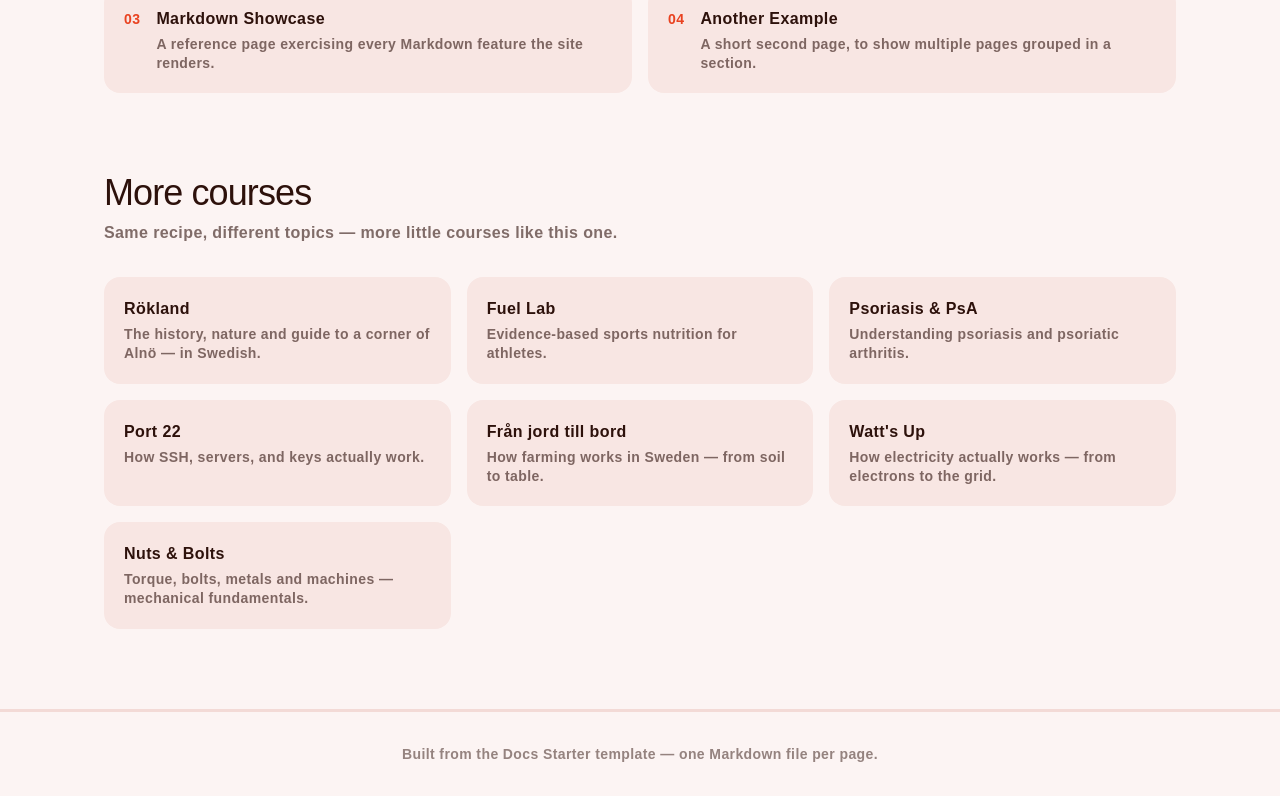
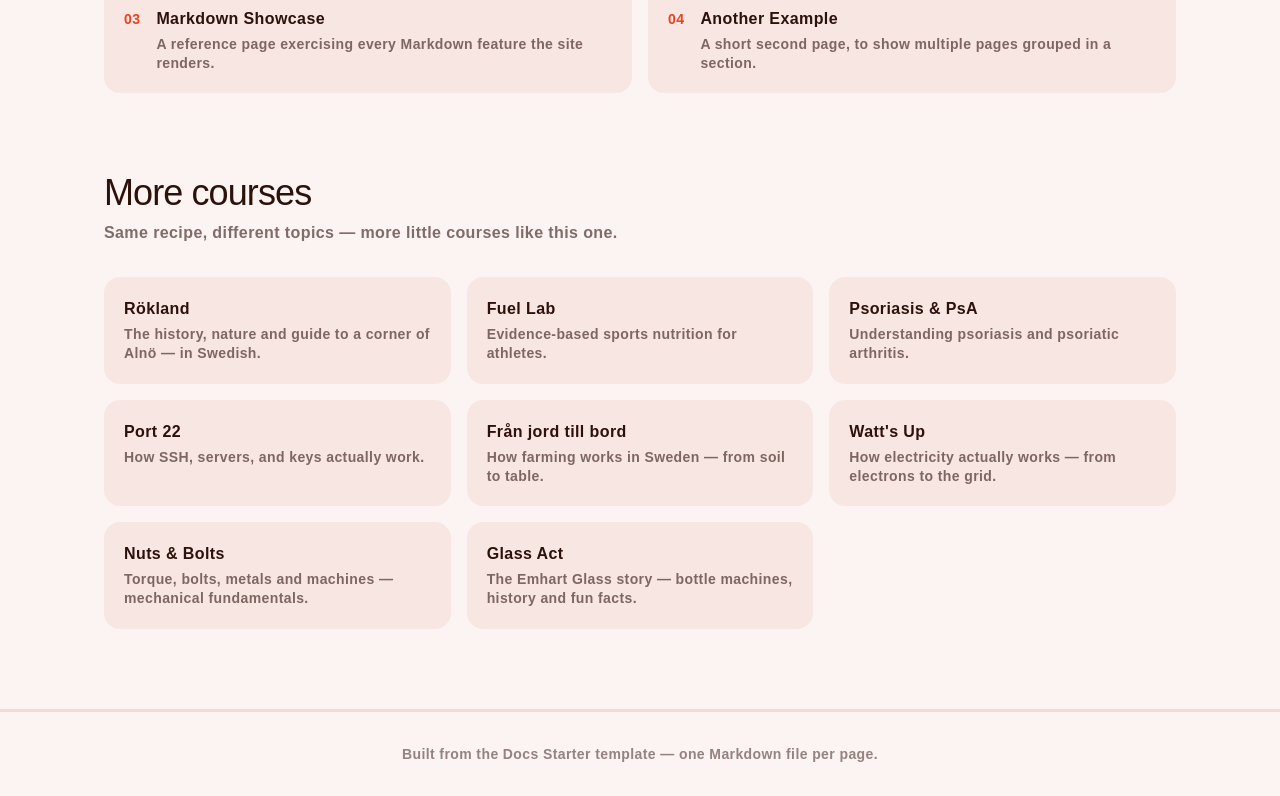
Before and after one commit to emilitogaza/content-site-template, a Next.js app: page / in a window 1280 px wide. Shown: the part 1171-1967 px from the top of the page. Built offline with nearby package versions, Linux system fonts and the light colour scheme; a web font is replaced by a local one.

Commit message:
Add Glass Act to course list

```diff
--- a/app/page.tsx
+++ b/app/page.tsx
@@ -54,6 +54,11 @@ const OTHER_COURSES = [
     title: "Nuts & Bolts",
     href: "https://nuts-and-bolts-sigma.vercel.app",
     description: "Torque, bolts, metals and machines — mechanical fundamentals.",
+  },
+  {
+    title: "Glass Act",
+    href: "https://emhart-glass.vercel.app",
+    description: "The Emhart Glass story — bottle machines, history and fun facts.",
   },
 ];
 
```
